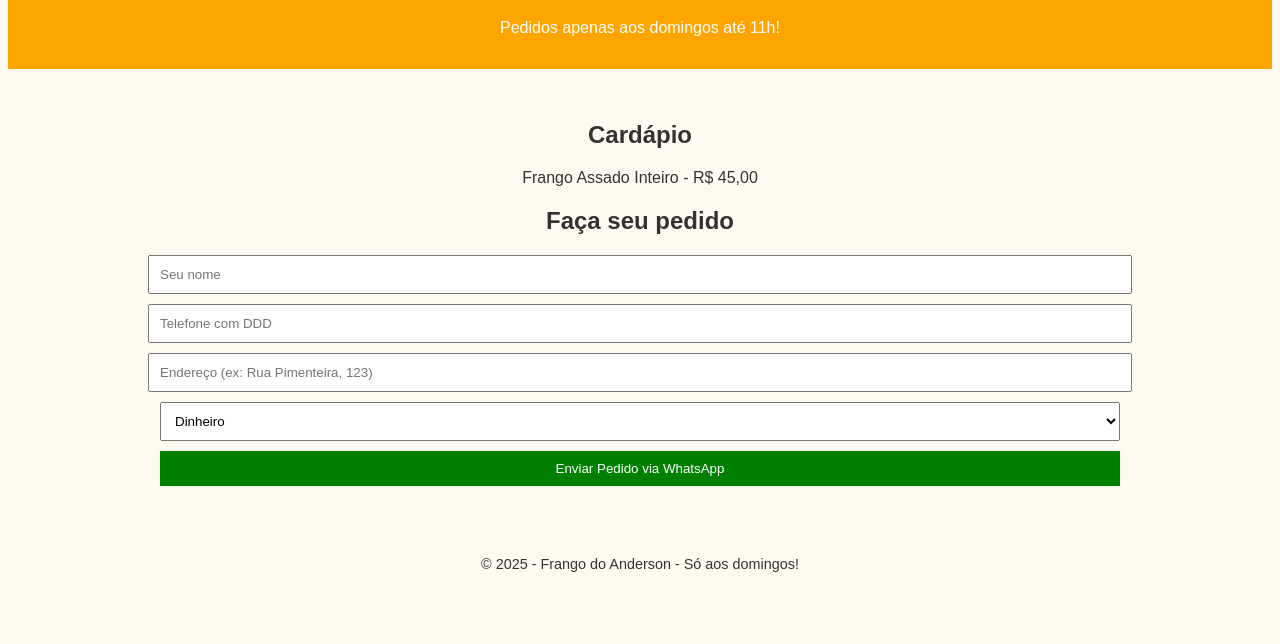
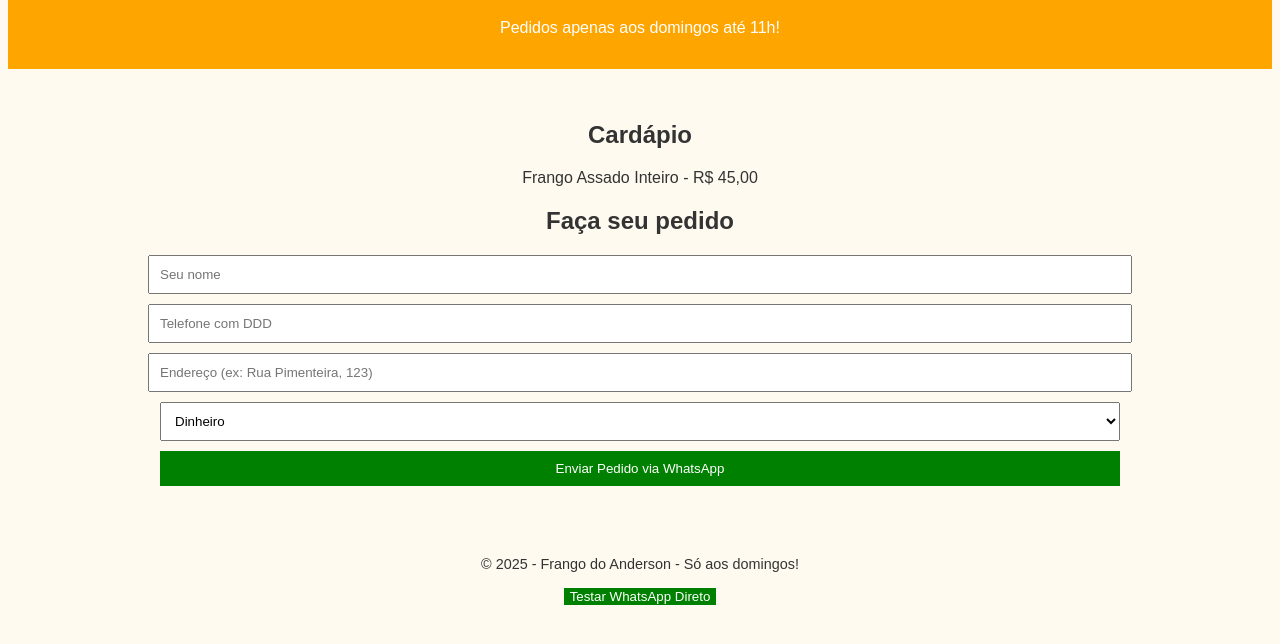
Before and after one commit to andersoncljunior/Frango-Assado-do-Nem, a plain HTML site: page index.html in a window 1280 px wide. Shown: the part 86-730 px from the top of the page. Drawn offline with Linux system fonts and the light colour scheme; a script that the page names is missing.

Commit message:
Add files via upload

```diff
--- a/index.html
+++ b/index.html
@@ -34,5 +34,11 @@
     <p>&copy; 2025 - Frango do Anderson - Só aos domingos!</p>
   </footer>
   <script src="script.js"></script>
+
+  <a href="https://wa.me/5521986164548?text=Quero%20um%20frango%20assado!" target="_blank">
+  <button>Testar WhatsApp Direto</button>
+</a>
+
+
 </body>
 </html>
```
